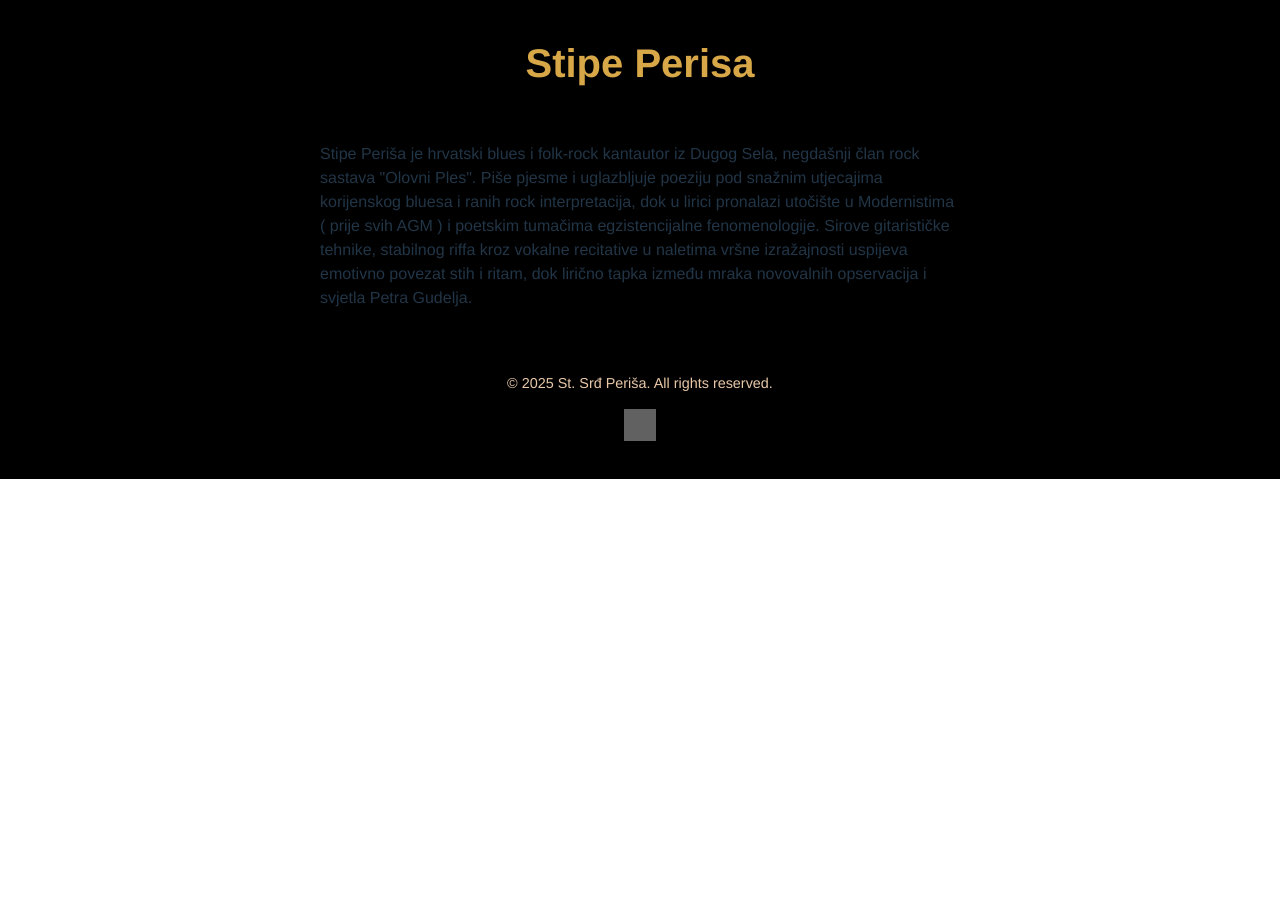
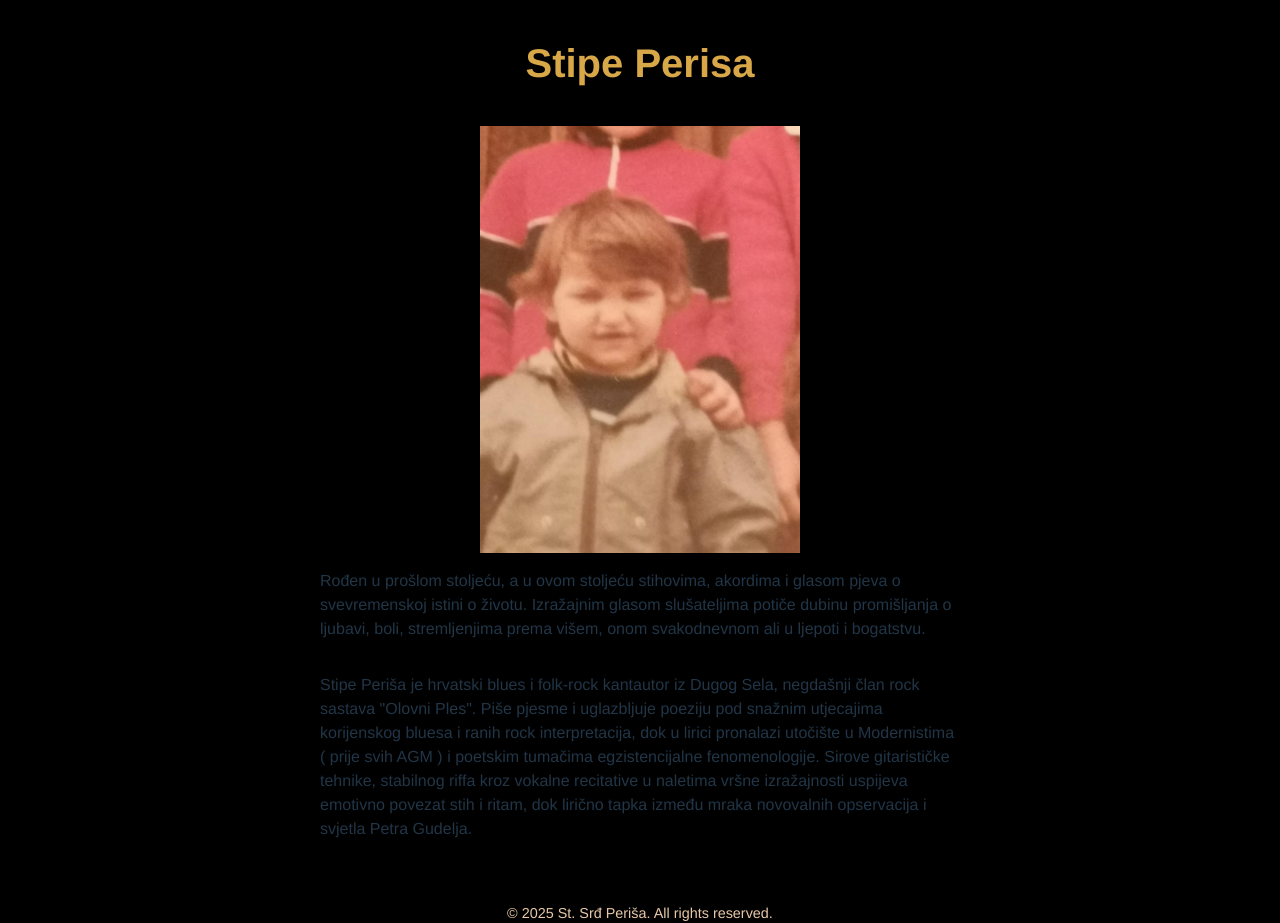
Before and after one commit to Fico27/srd, a React (Vite) app: page /about-me in a window 1280 px wide. Shown: the part 800-1723 px from the top of the page. Before the commit the page ends 1279 px from the top, so only its background shows below. Built offline with nearby package versions, Linux system fonts and the light colour scheme; no server answers; grey boxes are pictures that could not be loaded.

Commit message:
added bio pic and more text on about me

```diff
--- a/src/components/about-me.css
+++ b/src/components/about-me.css
@@ -15,10 +15,17 @@
   color: #d8a848;
 }
 
+.about-me img {
+  width: 25%;
+}
+
 @media (max-width: 768px) {
   .about-me p {
     padding: 0 2rem;
     max-width: 100%;
     text-align: center;
   }
+  .about-me img {
+    width: 50%;
+  }
 }
--- a/src/components/about-me.jsx
+++ b/src/components/about-me.jsx
@@ -4,6 +4,15 @@ function AboutMe() {
   return (
     <section className="about-me">
       <h2>Stipe Perisa</h2>
+
+      <img src="/mali_stipe.jpg" alt="" />
+      <p>
+        Rođen u prošlom stoljeću, a u ovom stoljeću stihovima, akordima i glasom
+        pjeva o svevremenskoj istini o životu. Izražajnim glasom slušateljima
+        potiče dubinu promišljanja o ljubavi, boli, stremljenjima prema višem,
+        onom svakodnevnom ali u ljepoti i bogatstvu.
+      </p>
+
       <p>
         Stipe Periša je hrvatski blues i folk-rock kantautor iz Dugog Sela,
         negdašnji član rock sastava "Olovni Ples". Piše pjesme i uglazbljuje
```
Also changed, not shown: public/mali_stipe.jpg (added).
